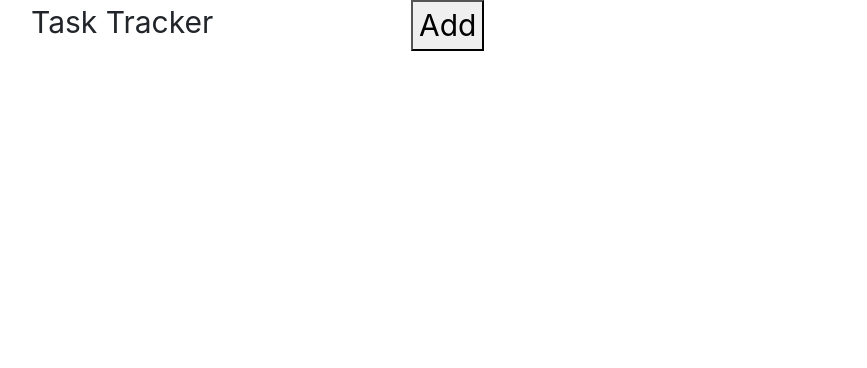
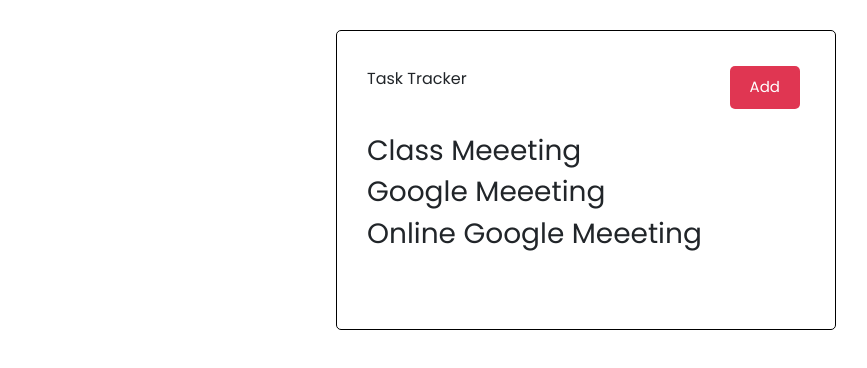
Before and after one commit to hellen-22/Task-tracker, a React (Create React App) app in the folder task-tracker-app/: page / in a window 1280 px wide. Shown: the top 368 px of the page, without its empty margins (54-921 px from the left). Built offline with nearby package versions, Linux system fonts and the light colour scheme.

Commit message:
Adding tasks files and styling

```diff
--- a/task-tracker-app/src/App.js
+++ b/task-tracker-app/src/App.js
@@ -1,9 +1,32 @@
+import React, { useState } from "react";
 import Header from "./components/Header";
+import Tasks from "./components/Tasks";
 
 function App() {
+  const [tasks, setTasks] = useState([
+    {
+      id: 1,
+      text: "Class Meeeting",
+      day: "May 30th from 10am",
+      reminder: true,
+    },
+    {
+      id: 2,
+      text: "Google Meeeting",
+      day: "May 30th from 10am",
+      reminder: true,
+    },
+    {
+      id: 3,
+      text: "Online Google Meeeting",
+      day: "May 30th from 10am",
+      reminder: false,
+    },
+  ]);
   return (
     <div className="App">
       <Header/>
+      <Tasks tasks={tasks}/>
     </div>
   );
 }
--- a/task-tracker-app/src/components/Header.js
+++ b/task-tracker-app/src/components/Header.js
@@ -1,14 +1,13 @@
-import React from 'react';
+import React from "react";
+import "./../css/style.css"
 
 function Header() {
   return (
-    <div className='row'>
-        <div className='col-md-4'>
+    <div className="">
+      <div className="header">
         <p>Task Tracker</p>
-        </div>
-        <div className='col-md-5'>
-            <button>Add</button>
-        </div>
+        <button className="btn">Add</button>
+      </div>
     </div>
   );
 }
--- /dev/null
+++ b/task-tracker-app/src/components/Tasks.js
@@ -0,0 +1,15 @@
+
+import "./../css/style.css";
+
+function Tasks({tasks}) {
+
+  return (
+    <>
+      {tasks.map((task) => (
+        <h3 key={task.id}>{task.text}</h3>
+      ))}
+    </>
+  );
+}
+
+export default Tasks;
--- /dev/null
+++ b/task-tracker-app/src/css/style.css
@@ -0,0 +1,112 @@
+@import url('https://fonts.googleapis.com/css2?family=Poppins:wght@300;400&display=swap');
+
+* {
+  box-sizing: border-box;
+  margin: 0;
+  padding: 0;
+}
+
+body {
+  font-family: 'Poppins', sans-serif;
+}
+
+.container {
+  max-width: 500px;
+  margin: 30px auto;
+  overflow: auto;
+  min-height: 300px;
+  border: 1px solid black;
+  padding: 30px;
+  border-radius: 5px;
+}
+
+.header {
+  display: flex;
+  justify-content: space-between;
+  align-items: center;
+  margin-bottom: 20px;
+}
+
+.btn {
+  display: inline-block;
+  background: rgb(224, 54, 82);
+  color: #fff;
+  border: none;
+  padding: 10px 20px;
+  margin: 5px;
+  border-radius: 5px;
+  cursor: pointer;
+  text-decoration: none;
+  font-size: 15px;
+  font-family: inherit;
+}
+
+.btn:focus {
+  outline: none;
+}
+
+.btn:active {
+  transform: scale(0.98);
+}
+
+.btn-block {
+  display: block;
+  width: 100%;
+}
+
+.task {
+  background: #f4f4f4;
+  margin: 5px;
+  padding: 10px 20px;
+  cursor: pointer;
+}
+
+.task.reminder {
+  border-left: 5px solid green;
+}
+
+.task h3 {
+  display: flex;
+  align-items: center;
+  justify-content: space-between;
+}
+
+.add-form {
+  margin-bottom: 40px;
+}
+
+.form-control {
+  margin: 20px 0;
+}
+
+.form-control label {
+  display: block;
+}
+
+.form-control input {
+  width: 100%;
+  height: 40px;
+  margin: 5px;
+  padding: 3px 7px;
+  font-size: 17px;
+}
+
+.form-control-check {
+  display: flex;
+  align-items: center;
+  justify-content: space-between;
+}
+
+.form-control-check label {
+  flex: 1;
+}
+
+.form-control-check input {
+  flex: 2;
+  height: 20px;
+}
+
+footer {
+  margin-top: 30px;
+  text-align: center;
+}
--- a/task-tracker-app/src/index.css
+++ b/task-tracker-app/src/index.css
@@ -11,9 +11,3 @@
   font-family: source-code-pro, Menlo, Monaco, Consolas, 'Courier New',
     monospace;
 }
-p{
-  font-size: 30px;
-}
-button, .btn {
-  font-size: 30px;
-}
```
